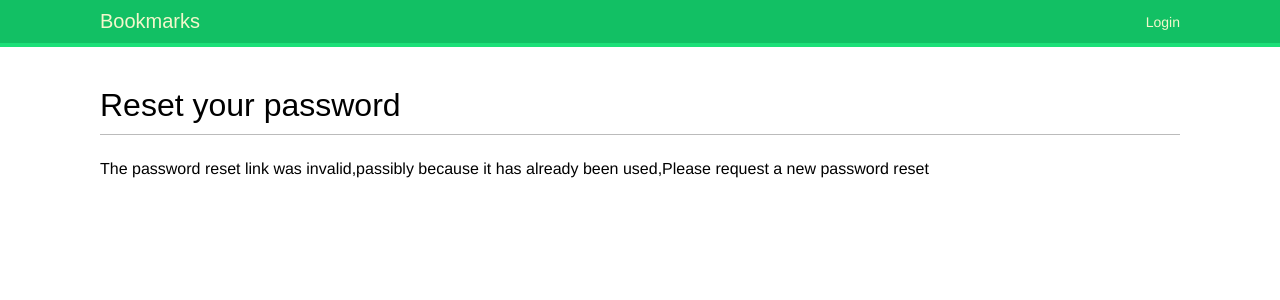
After one commit to injetlee/DjangoByExample, a Django app: page /account/password-reset/confirm/1/1/ in a window 1280 px wide. The commit adds this page. Shown: the top 300 px of the page. Run offline with Django 3.2, Linux system fonts and the light colour scheme; some web fonts are replaced.

Commit message:
change_password

```diff
--- a/website/bookmarks/account/templates/account/login.html
+++ b/website/bookmarks/account/templates/account/login.html
@@ -8,4 +8,5 @@
 		{% csrf_token %}
 		<p><input type="submit" value="Login-in"></p>
 	</form>
+	<p><a href="{% url 'password_reset" %}">Forgotten your password?</a></p>
 {% endblock %}
--- /dev/null
+++ b/website/bookmarks/account/templates/account/register_done.html
@@ -0,0 +1,6 @@
+{% extends "base.html" %}
+{% block title%}Welcome{% endblock %}
+{% block content %}
+	<h1>Welcome {{new_user.username}}</h1>
+	<p>your account has been successfully created.now you can <a href="{% url 'login' %}">Login in</a></p>
+	{% endblock %}
--- a/website/bookmarks/account/templates/registration/login.html
+++ b/website/bookmarks/account/templates/registration/login.html
@@ -17,5 +17,9 @@
 	        <input type="hidden" name="next" value="{{next}}" />
 	        <p><input type="submit" value="Log-in"></p>
 	    </form>
+	    	<p><a href="{% url 'password_reset' %}">Forgotten your password?</a></p>
+	    	<p>Please,use the following form to log-inif you donnot have an account <a href="{% url 'register' %}">register here</a></p>
+
+
 	</div>
 {% endblock %}
--- /dev/null
+++ b/website/bookmarks/account/templates/registration/password_change_done.html
@@ -0,0 +1,6 @@
+{% extends "base.html" %}
+{% block title %}Password changed{% endblock %}
+{% block content %}
+<h1>Password changed</h1>
+<p>your password has been successfully changed</p>
+{% endblock %}
--- /dev/null
+++ b/website/bookmarks/account/templates/registration/password_reset_complete.html
@@ -0,0 +1,6 @@
+{% extends "base.html" %}
+{% block title %}Password reset{% endblock %}
+{% block content %}
+	<h1>Password set</h1>
+	<p>your password has been set,you can <a href="{% url 'login' %}">Log in now</a></p>
+	{% endblock %}
--- /dev/null
+++ b/website/bookmarks/account/templates/registration/password_reset_confirm.html
@@ -0,0 +1,15 @@
+{% extends "base.html" %}
+{% block title %}Reset your password{% endblock %}
+{% block content %}
+  <h1>Reset your password</h1>
+  {% if validlink %}
+  	<p>Please enter your new password twice</p>
+  	<form action="." method="post">
+  		{{form.as_p}}
+  		{% csrf_token%}
+  		<p><input type="submit" value="change my password" /></p>
+  	</form>
+  {% else %}
+    <p>The password reset link was invalid,passibly because it has already been used,Please request a new password reset</p>
+ {% endif %}
+ {% endblock %}
--- /dev/null
+++ b/website/bookmarks/account/templates/registration/password_reset_email.html
@@ -0,0 +1,2 @@
+Someone asked for password reset for email {{email}}.Follow the link below:{{protocol}}://{{domain}}{% url "password_reset_confirm" uidb64=uid token=token %}
+your username,in case you've forgotten:{{user.get_username}}
--- a/website/bookmarks/account/urls.py
+++ b/website/bookmarks/account/urls.py
@@ -12,4 +12,13 @@ urlpatterns = [
         name='password_change'),
     url(r'^password-change/done/$',
         'django.contrib.auth.views.password_change_done', name='password_change_done'),
+    url(r'^password-reset/$', 'django.contrib.auth.views.password_reset',
+        name='password_reset'),
+    url(r'password-reset/done/$', 'django.contrib.auth.views.password_reset_done',
+        name='password_reset_done'),
+    url(r'^password-reset/confirm/(?P<uidb64>[-\w]+)/(?P<token>[-\w]+)/$',
+        'django.contrib.auth.views.password_reset_confirm', name='password_reset_confirm'),
+    url(r'^password-reset/complete/$',
+        'django.contrib.auth.views.password_reset_complete', name='password_reset_complete'),
+    url(r'^register/$', views.register, name='register'),
 ]
--- a/website/bookmarks/bookmarks/settings.py
+++ b/website/bookmarks/bookmarks/settings.py
@@ -106,3 +106,9 @@ from django.core.urlresolvers import reverse_lazy
 LOGIN_REDIRECT_URL = reverse_lazy('dashboard')
 LOGIN_URL = reverse_lazy('login')
 LOGOUT_URL = reverse_lazy('logout')
+EMAIL_BACKEND = 'django.core.mail.backends.console.EmailBackend'
+EMAIL_HOST = 'smtp.126.com'
+EMAIL_HOST_USER = 'liyingjie26@126.com'
+EMAIL_HOST_PASSWORD = 'ipnumkmbpiyteftt'
+EMAIL_PORT = 465
+EMAIL_USE_SSL = True
```
Also changed, not shown: website/bookmarks/account/forms.py (+17 -0 lines), website/bookmarks/account/templates/account/register.html (added, +11 -0 lines), website/bookmarks/account/templates/registration/password_change_form.html (added, +12 -0 lines), website/bookmarks/account/templates/registration/password_reset_done.html (added, +7 -0 lines), website/bookmarks/account/templates/registration/password_reset_form.html (added, +11 -0 lines), website/bookmarks/account/views.py (+14 -1 lines), website/bookmarks/db.sqlite3.
